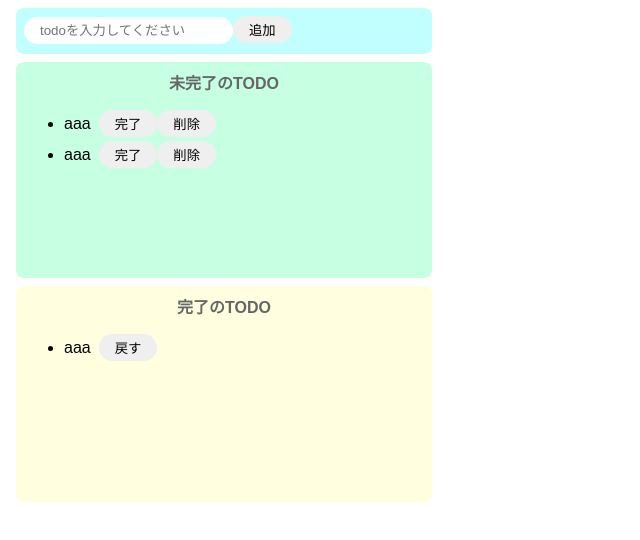
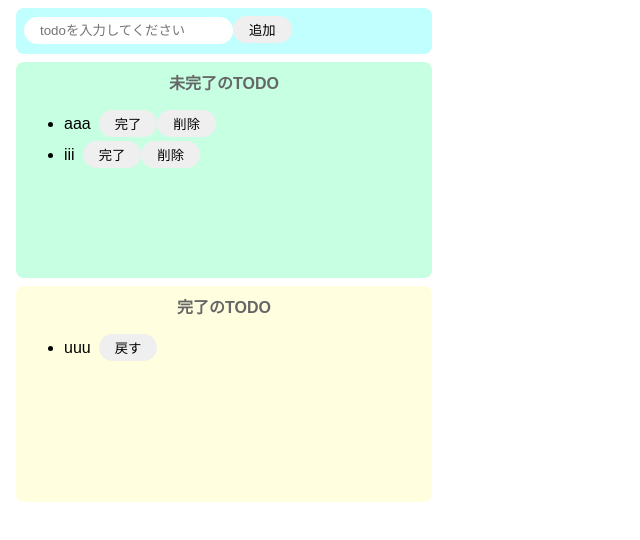
Before and after one commit to genzabro/react-todo, a React (Create React App) app: page / in a window 1280 px wide. Shown: the top 540 px of the page, without its empty margins (0-640 px from the left). Built offline with nearby package versions, Linux system fonts and the light colour scheme.

Commit message:
add input function

```diff
--- a/src/App.jsx
+++ b/src/App.jsx
@@ -1,35 +1,56 @@
-import React from "react";
+import React, { useState } from "react";
 import "./styles.css";
 
 export const App = () => {
+  const [todoText, setTodoText] = useState([""]);
+  const [incompleteTodos, setIncompleteTodos] = useState(["aaa", "iii"]);
+
+  const [completeTodos, setCompleteTodos] = useState(["uuu"]);
+
+  const onChengeTodoText = (e) => setTodoText(e.target.value);
+
+  const onClickAdd = () => {
+    if (todoText === "") return;
+    newTodos = [...incompleteTodos, todoText];
+    setIncompleteTodos(newTodos);
+    setTodoText("");
+  };
+
   return (
     <>
       <div className="input-area">
-        <input placeholder="todoを入力してください" />
-        <button>追加</button>
+        <input
+          placeholder="todoを入力してください"
+          value={todoText}
+          onChange={onChengeTodoText}
+        />
+        <button onClick={onClickAdd}>追加</button>
       </div>
       <div className="incomplete-area">
         <p className="title">未完了のTODO</p>
         <ul>
-          <div className="list-row">
-            <li>aaa</li>
-            <button>完了</button>
-            <button>削除</button>
-          </div>
-          <div className="list-row">
-            <li>aaa</li>
-            <button>完了</button>
-            <button>削除</button>
-          </div>
+          {incompleteTodos.map((todo) => {
+            return (
+              <div key={todo} className="list-row">
+                <li>{todo}</li>
+                <button>完了</button>
+                <button>削除</button>
+              </div>
+            );
+          })}
         </ul>
       </div>
       <div className="complete-area">
         <p className="title">完了のTODO</p>
         <ul>
-          <div className="list-row">
-            <li>aaa</li>
-            <button>戻す</button>
-          </div>
+          {completeTodos.map((todo) => {
+            return (
+              <div key={todo} className="list-row">
+                <li>{todo}</li>
+                <button>戻す</button>
+              </div>
+            );
+          })}
         </ul>
       </div>
     </>
```
